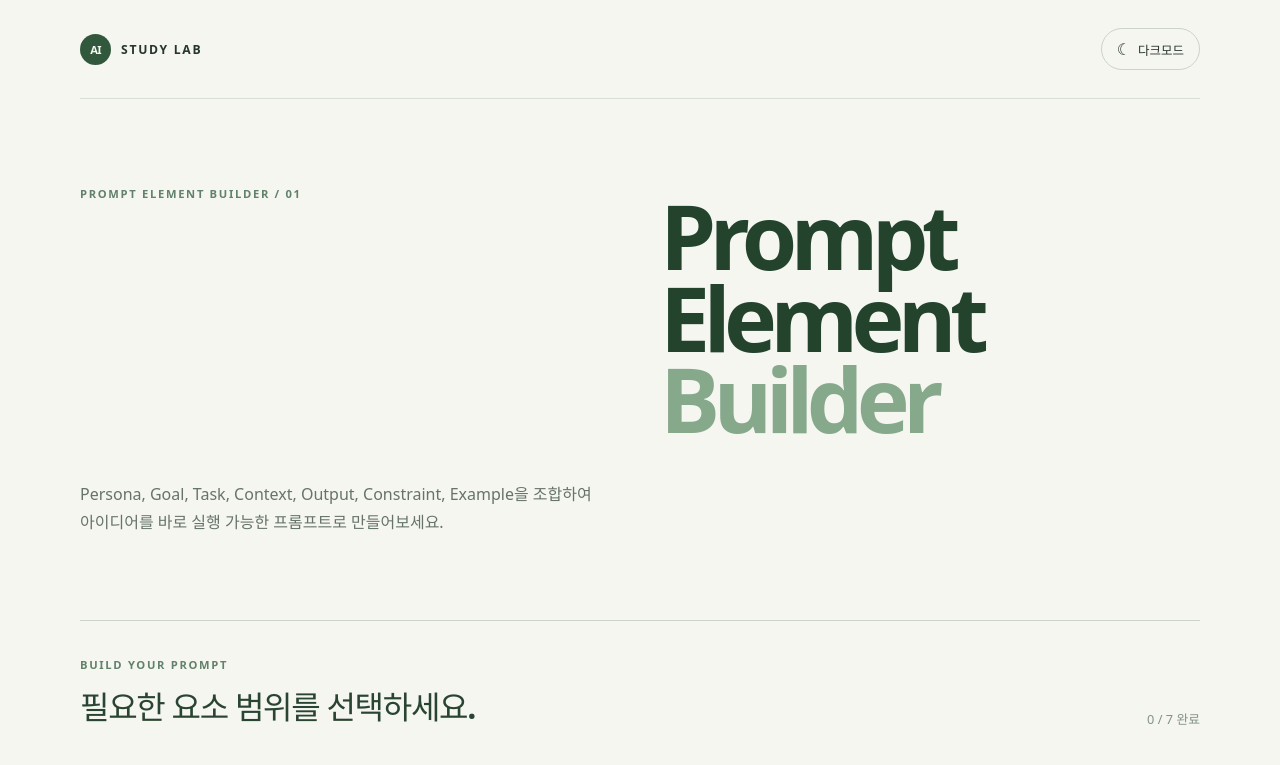
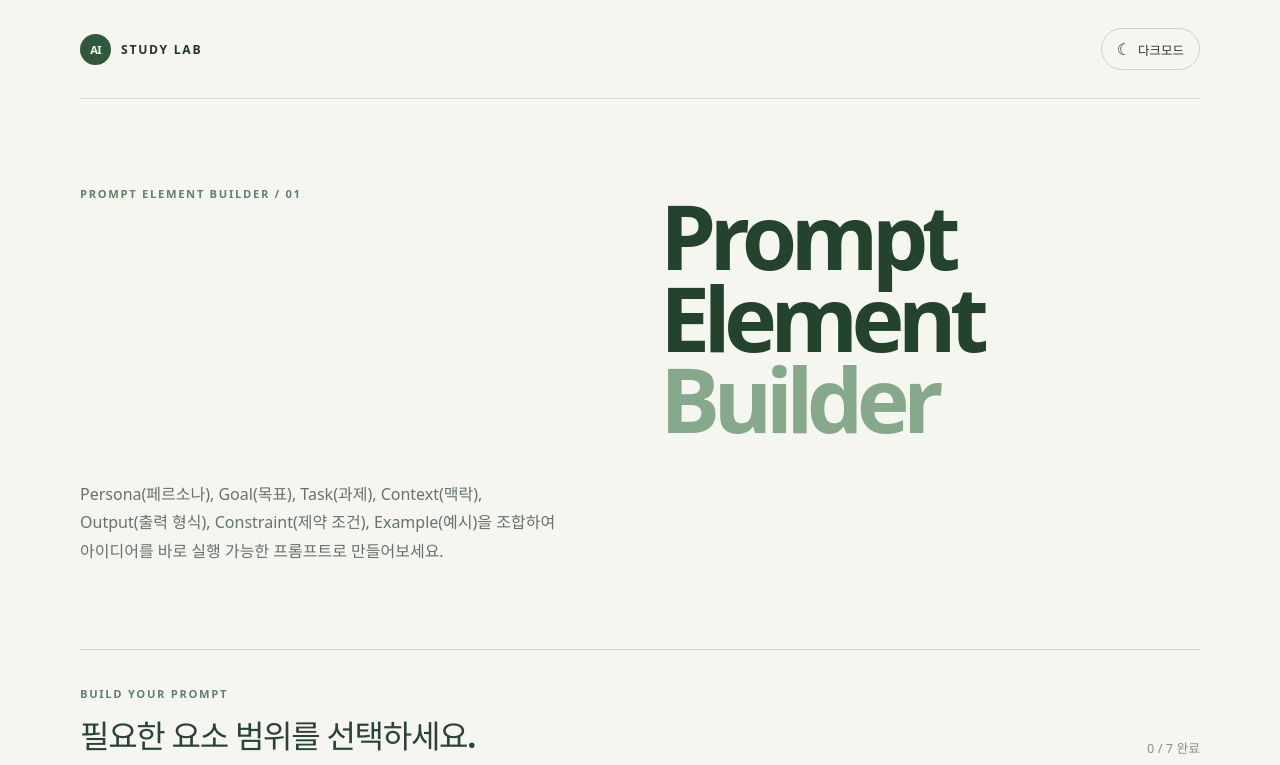
Before and after one commit to mousailee-arch/Test-React, a React (Vite) app: page / in a window 1280 px wide. Shown: the top 765 px of the page. Built offline with nearby package versions, Linux system fonts and the light colour scheme.

Commit message:
Use bilingual names in prompt guide

```diff
--- a/src/App.tsx
+++ b/src/App.tsx
@@ -325,7 +325,7 @@ function App() {
         <section className="hero">
           <p className="eyebrow">Prompt Element Builder / 01</p>
           <h1>Prompt Element<br /><em>Builder</em></h1>
-          <p className="hero-copy">Persona, Goal, Task, Context, Output, Constraint, Example을 조합하여<br />아이디어를 바로 실행 가능한 프롬프트로 만들어보세요.</p>
+          <p className="hero-copy">Persona(페르소나), Goal(목표), Task(과제), Context(맥락),<br />Output(출력 형식), Constraint(제약 조건), Example(예시)을 조합하여<br />아이디어를 바로 실행 가능한 프롬프트로 만들어보세요.</p>
         </section>
 
         <section className="generator" aria-label={`${generatorName} 입력 영역`}>
```
